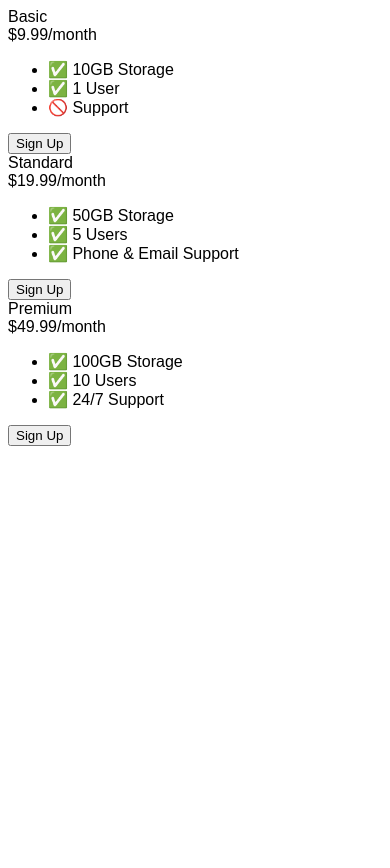
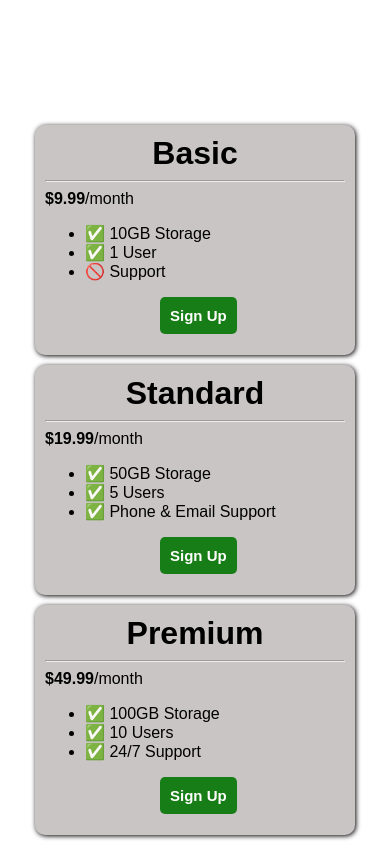
Before and after one commit to Dave27005/Web-Development-Journey, a plain HTML site: page 005 9.4-Flexbox-Pricing-Table-Project/index.html in a window 390 px wide. Before the commit the page ends 844 px from the top, so only its background shows below. Drawn offline with Linux system fonts and the light colour scheme; a web font is replaced by a local one.

Commit message:
RESPONSIVE PRICING TABLE

```diff
--- a/005 9.4-Flexbox-Pricing-Table-Project/index.html
+++ b/005 9.4-Flexbox-Pricing-Table-Project/index.html
@@ -2,6 +2,7 @@
 <html>
   <head>
     <title>Flexbox Pricing Table</title>
+    <meta name="viewport" content="width=device-width, initial-scale=1.0">
     <link rel="preconnect" href="https://fonts.googleapis.com" />
     <link rel="preconnect" href="https://fonts.gstatic.com" crossorigin />
     <link
@@ -12,18 +13,65 @@
       body {
         font-family: "Sono", sans-serif;
       }
+      .pricing-container{
+        display: flex;
+        flex-direction: row;
+        gap: 10px;
+        justify-content: center;
+        height: 90vh ;
+        align-items: center;
 
+
+
+      }
+      .pricing-plan {
+        background-color: rgb(201, 197, 197);
+        width: 300px;
+        height: 210px;
+        padding: 10px;
+        border-radius: 10px;
+        box-shadow: 1px 1px 5px;
+
+      }
+      .plan-title {
+        font-weight: bold;
+        font-size: 2rem;
+        text-align: center;
+      }
+
+      .plan-button {
+        font-weight: bold;
+        font-size: 15px;
+        margin-left: 115px;
+
+        color: white;
+        background-color:   rgb(23, 126, 23);
+        padding: 10px;
+        border: none;
+        border-radius: 5px;
+      }
+
+      .price {
+        font-weight: bold;
+      }
       /* Hint: What can you do with a media query and flexbox? */
-      @media (max-width: 1250px) {
+      @media (max-width: 931px) and (min-width: 319px){
+        .pricing-container {
+          flex-direction: column  ;
+        }
+        .first-container {
+          margin-top: 100px;
+        }
       }
     </style>
   </head>
 
   <body>
-    <div class="pricing-container">
+    <div class="pricing-container first-container">
       <div class="pricing-plan">
         <div class="plan-title">Basic</div>
-        <div class="plan-price">$9.99/month</div>
+        <hr/>
+        <div class="plan-price"><span class="price">$9.99</span>/month</div>
         <ul class="plan-features">
           <li>✅ 10GB Storage</li>
           <li>✅ 1 User</li>
@@ -33,7 +81,8 @@
       </div>
       <div class="pricing-plan">
         <div class="plan-title">Standard</div>
-        <div class="plan-price">$19.99/month</div>
+        <hr/>
+        <div class="plan-price"><span class="price">$19.99</span>/month</div>
         <ul class="plan-features">
           <li>✅ 50GB Storage</li>
           <li>✅ 5 Users</li>
@@ -43,7 +92,8 @@
       </div>
       <div class="pricing-plan">
         <div class="plan-title">Premium</div>
-        <div class="plan-price">$49.99/month</div>
+        <hr/>
+        <div class="plan-price"><span class="price">$49.99</span>/month</div>
         <ul class="plan-features">
           <li>✅ 100GB Storage</li>
           <li>✅ 10 Users</li>
```
